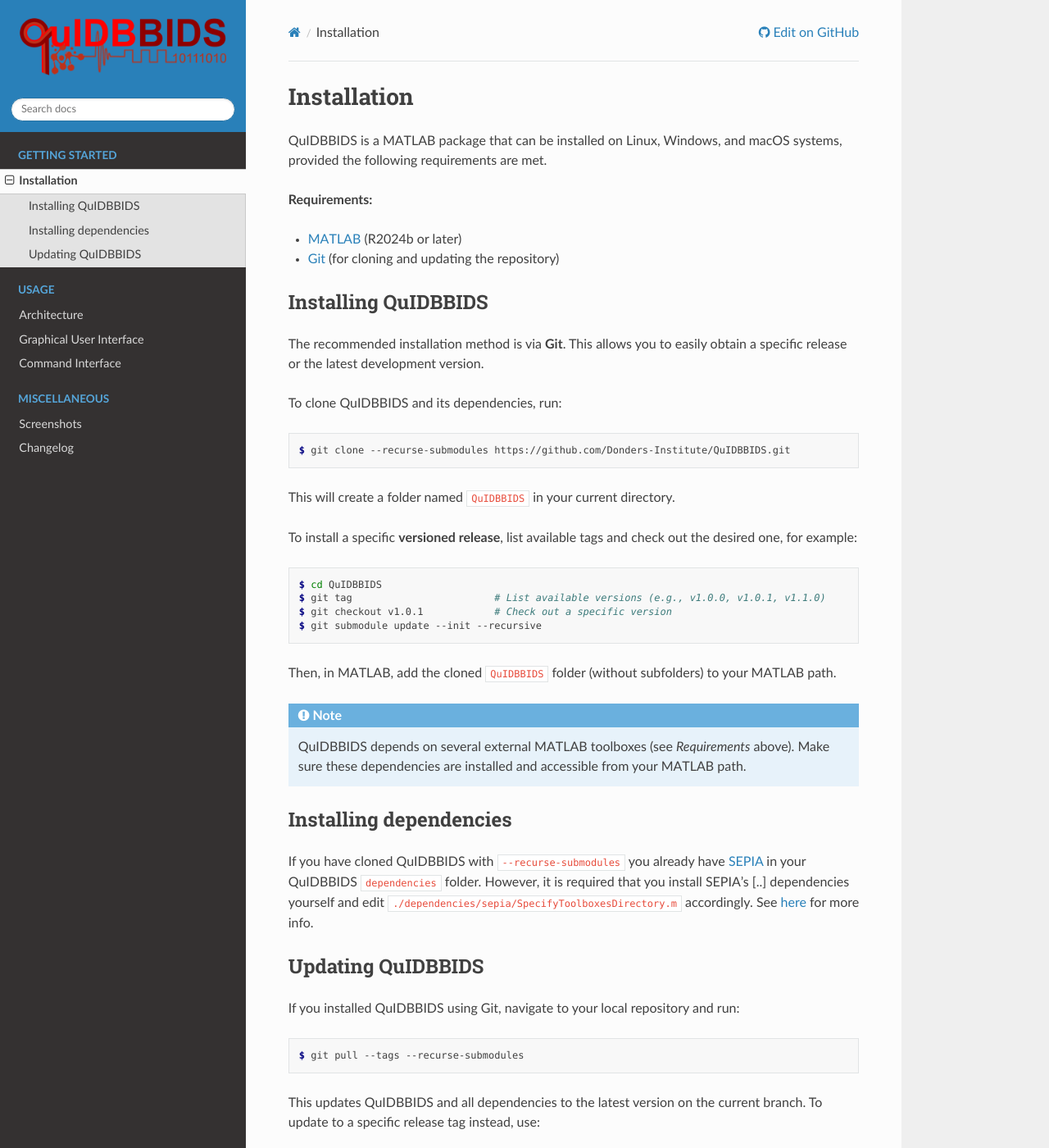
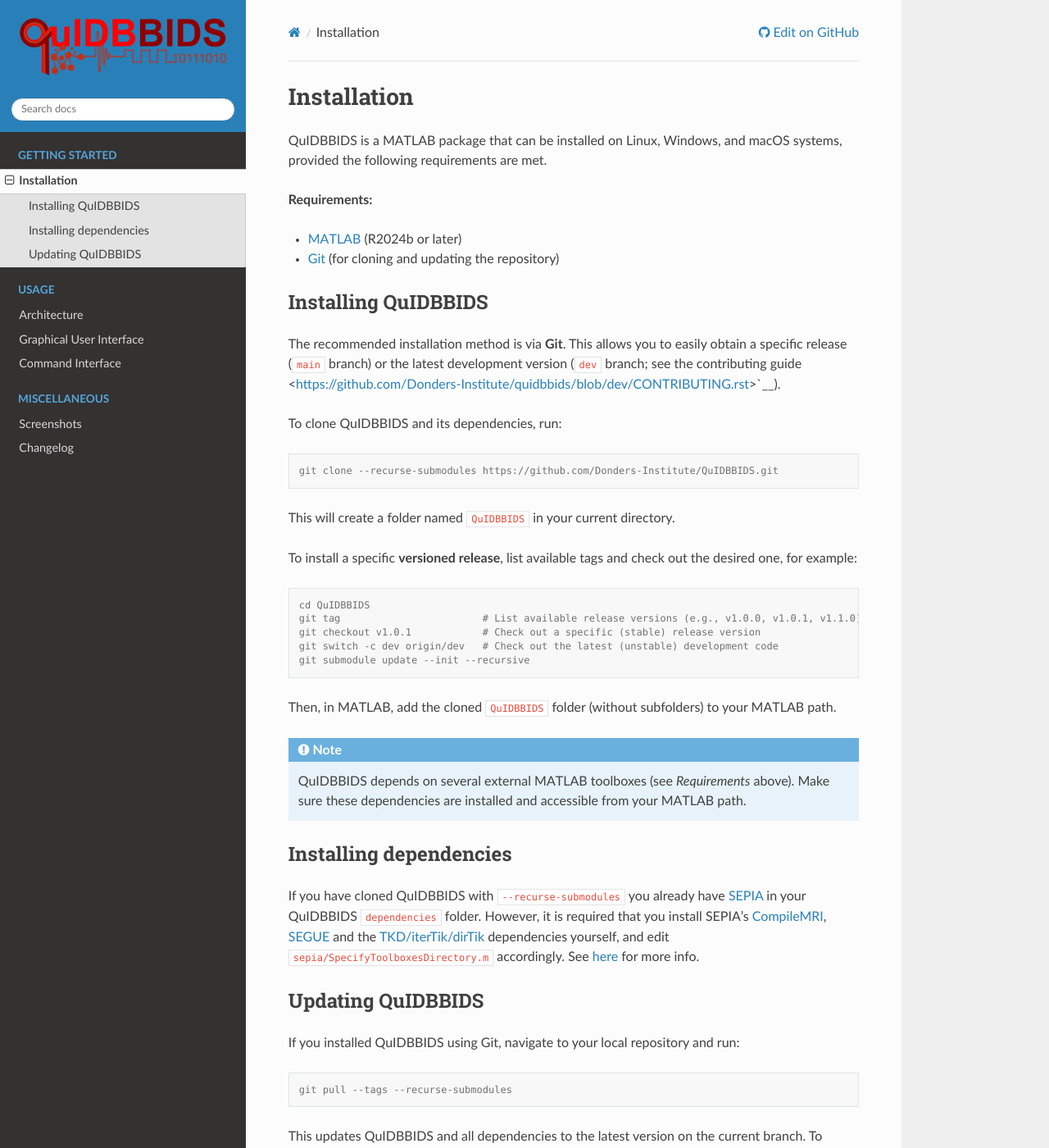
Before and after one commit to Donders-Institute/quidbbids, a Sphinx documentation site: the page built from docs/installation.rst, in a window 1280 px wide and 1400 px high. Shown: the whole window at 82% size. Built offline with Sphinx 7.4.7 and the Read the Docs theme 3.1.0, drawn with Linux system fonts in a browser that asks for light colours; pages that are not in the unit, such as notebooks, are missing from menus; the version number could not be read and is left out; some of the changed text lies outside the part shown.

Commit message:
Minor tweaks

```diff
--- a/docs/installation.rst
+++ b/docs/installation.rst
@@ -11,14 +11,14 @@ QuIDBBIDS is a MATLAB package that can be installed on Linux, Windows, and macOS
 Installing QuIDBBIDS
 --------------------
 
-The recommended installation method is via **Git**.
-This allows you to easily obtain a specific release or the latest development version.
+The recommended installation method is via **Git**. This allows you to easily obtain a specific release (``main``
+branch) or the latest development version (``dev`` branch; see the contributing guide <https://github.com/Donders-Institute/quidbbids/blob/dev/CONTRIBUTING.rst>`__).
 
 To clone QuIDBBIDS and its dependencies, run:
 
 .. code-block:: console
 
-   $ git clone --recurse-submodules https://github.com/Donders-Institute/QuIDBBIDS.git
+   git clone --recurse-submodules https://github.com/Donders-Institute/QuIDBBIDS.git
 
 This will create a folder named ``QuIDBBIDS`` in your current directory.
 
@@ -26,10 +26,11 @@ To install a specific **versioned release**, list available tags and check out t
 
 .. code-block:: console
 
-   $ cd QuIDBBIDS
-   $ git tag                        # List available versions (e.g., v1.0.0, v1.0.1, v1.1.0)
-   $ git checkout v1.0.1            # Check out a specific version
-   $ git submodule update --init --recursive
+   cd QuIDBBIDS
+   git tag                        # List available release versions (e.g., v1.0.0, v1.0.1, v1.1.0)
+   git checkout v1.0.1            # Check out a specific (stable) release version
+   git switch -c dev origin/dev   # Check out the latest (unstable) development code
+   git submodule update --init --recursive
 
 Then, in MATLAB, add the cloned ``QuIDBBIDS`` folder (without subfolders) to your MATLAB path.
 
@@ -41,8 +42,10 @@ Installing dependencies
 -----------------------
 
 If you have cloned QuIDBBIDS with ``--recurse-submodules`` you already have `SEPIA <https://github.com/kschan0214/sepia>`__
-in your QuIDBBIDS ``dependencies`` folder. However, it is required that you install SEPIA's [..] dependencies yourself
-and edit ``./dependencies/sepia/SpecifyToolboxesDirectory.m`` accordingly. See
+in your QuIDBBIDS ``dependencies`` folder. However, it is required that you install SEPIA's
+`CompileMRI <https://github.com/korbinian90/CompileMRI.jl>`__, `SEGUE <https://xip.uclb.com/product/SEGUE>`__ and the
+`TKD/iterTik/dirTik <https://xip.uclb.com/product/mri_qsm_tkd>`__ dependencies yourself, and edit
+``sepia/SpecifyToolboxesDirectory.m`` accordingly. See
 `here <https://sepia-documentation.readthedocs.io/en/latest/getting_started/Installation.html>`__ for more info.
 
 Updating QuIDBBIDS
@@ -52,12 +55,12 @@ If you installed QuIDBBIDS using Git, navigate to your local repository and run:
 
 .. code-block:: console
 
-   $ git pull --tags --recurse-submodules
+   git pull --tags --recurse-submodules
 
 This updates QuIDBBIDS and all dependencies to the latest version on the current branch.
 To update to a specific release tag instead, use:
 
 .. code-block:: console
 
-   $ git tag                        # List available versions (e.g., v1.0.0, v1.0.1, v1.1.0)
-   $ git checkout v1.1.0            # Check out a specific version
+   git tag                        # List available versions (e.g., v1.0.0, v1.0.1, v1.1.0)
+   git checkout v1.1.0            # Check out a specific version
```
Also changed, not shown: CONTRIBUTING.rst (+7 -7 lines), 1 other file.
